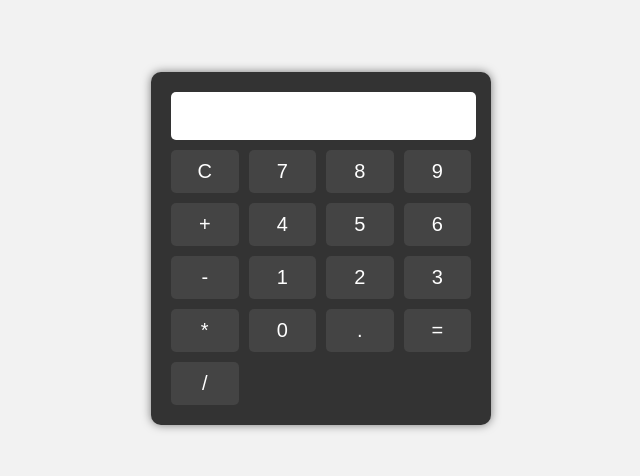
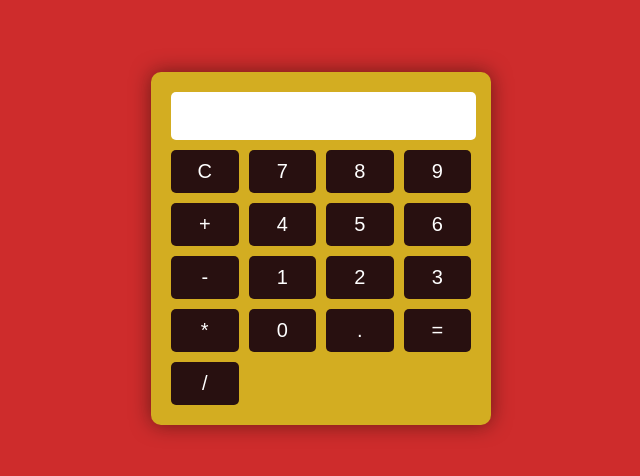
Before and after one commit to Zanko19/Calculatrice_test, a website built with Vite: page index.html in a window 1280 px wide. Shown: the part 152-628 px from the top of the page, without its empty margins (319-959 px from the left). Built offline with nearby package versions, Linux system fonts and the light colour scheme.

Commit message:
background

```diff
--- a/index.html
+++ b/index.html
@@ -30,7 +30,7 @@
       <button onclick="appendToDisplay('/')">/</button>
     </div>
   </div>
-    <script type="module" src="./main.js"></script>
 
+    <script src="./script.js"></script>
   </body>
 </html>
--- a/style.css
+++ b/style.css
@@ -4,15 +4,15 @@ body {
   align-items: center;
   height: 100vh;
   margin: 0;
-  background-color: #f2f2f2;
+  background-color: #ce2c2c;
 }
 
 .calculator {
-  background-color: #333;
+  background-color: #d3ad21;
   border-radius: 10px;
   width: 300px;
   padding: 20px;
-  box-shadow: 0 0 10px rgba(0, 0, 0, 0.5);
+  box-shadow: 0 0 20px rgba(9, 12, 0, 0.5);
 }
 
 input[type="text"] {
@@ -36,7 +36,7 @@ button {
   border: none;
   border-radius: 5px;
   cursor: pointer;
-  background-color: #444;
+  background-color: #281010;
   color: #fff;
 }
 
```
